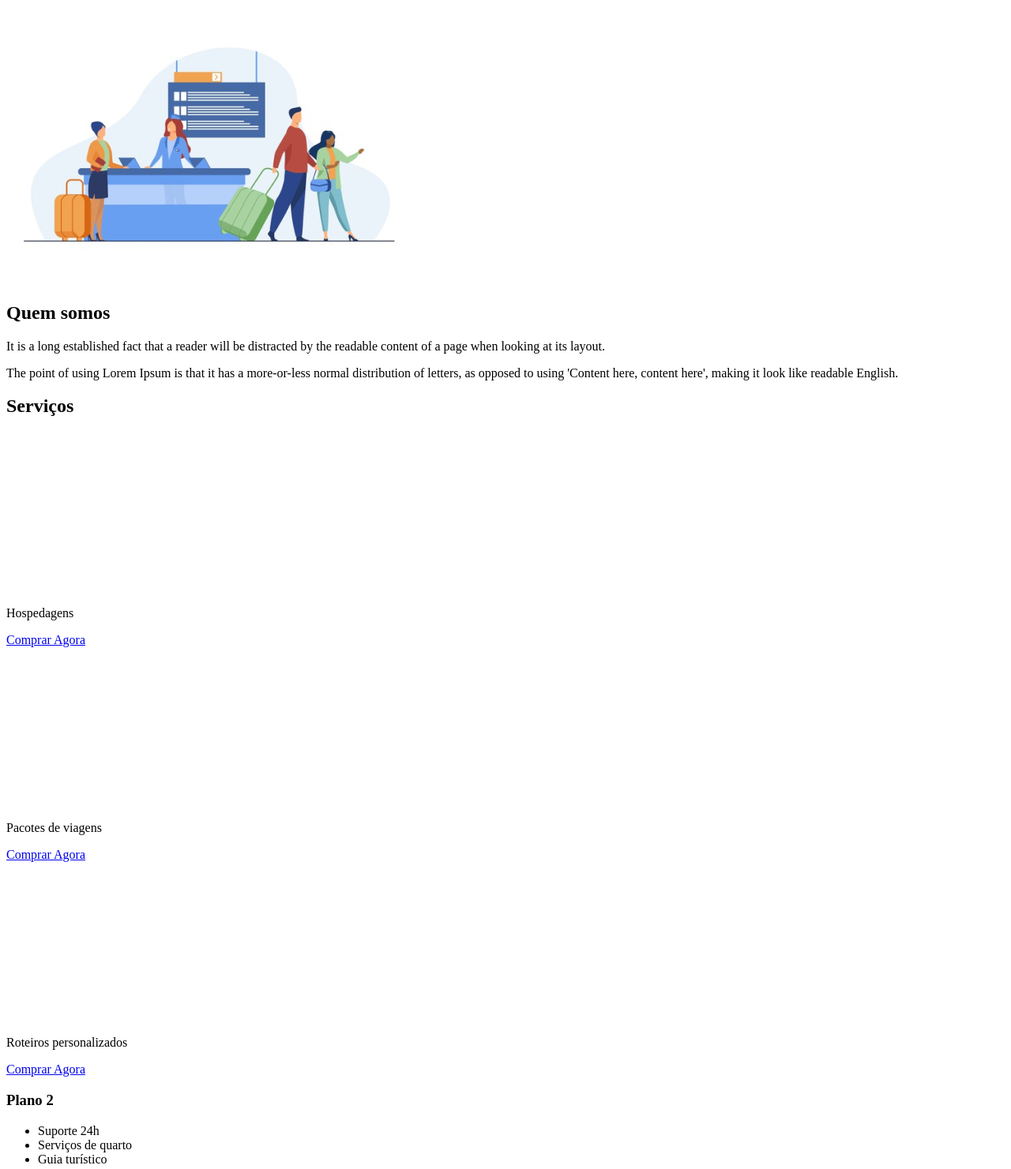
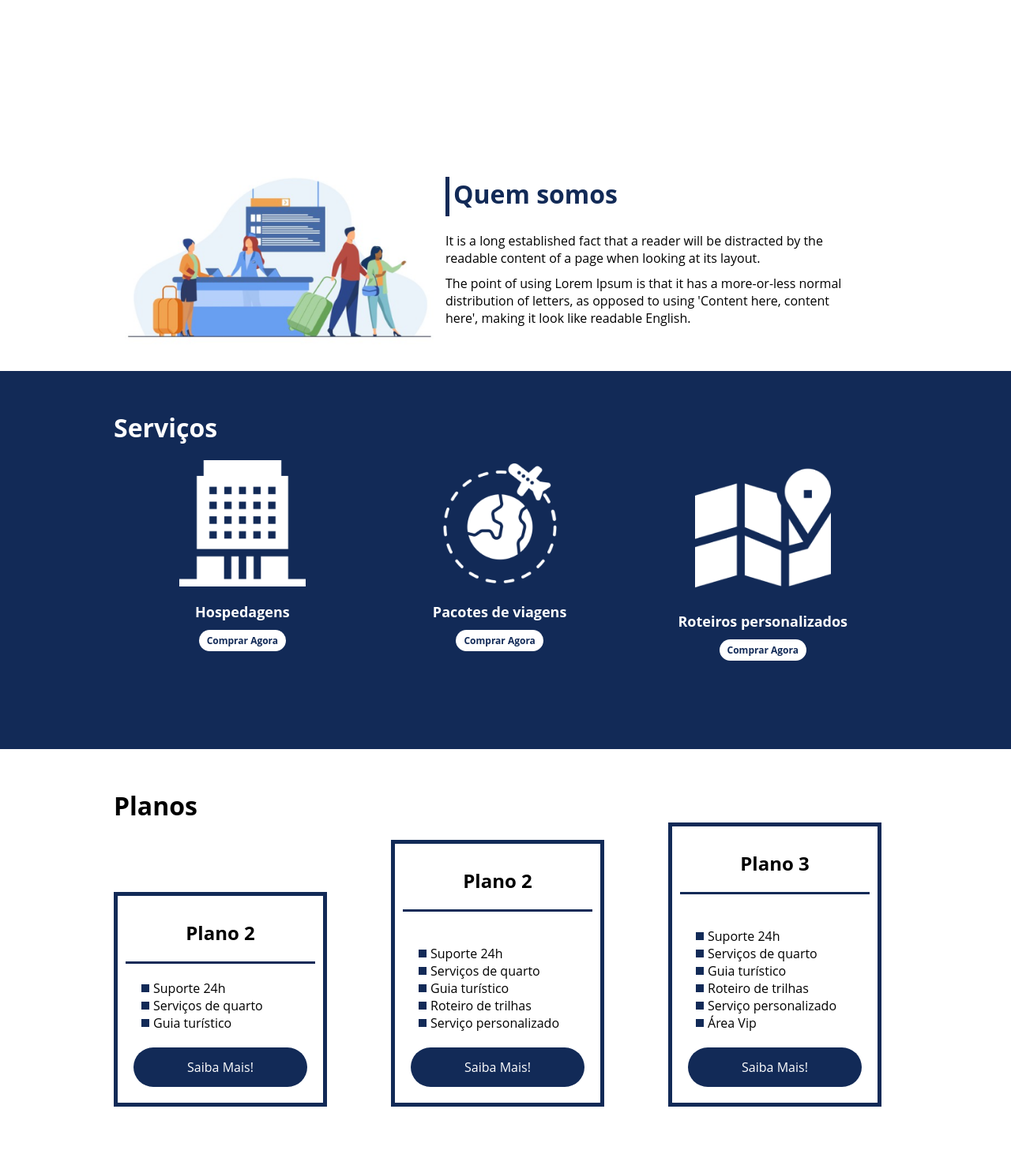
Before and after one commit to CleytonW/Projeto-Flexbox-Dio, a plain HTML site: page project-flexbox-dio-master/flex-projeto/index.html in a window 1280 px wide. Shown: the part 721-2202 px from the top of the page at 79% size. Drawn offline with Linux system fonts and the light colour scheme.

Commit message:
second commit

```diff
--- a/project-flexbox-dio-master/flex-projeto/index.html
+++ b/project-flexbox-dio-master/flex-projeto/index.html
@@ -8,79 +8,85 @@
 </head>
 <body>
     <header>
-        <h1>FlexTurismos</h1>
-        <ul>
+        <div class="flex-container menu">
+            <div><h1>FlexTurismos</h1></div>
+            <ul class="list-items">
                 <li><a href="#quem-somos">Quem Somos</a></li>
                 <li><a href="#servicos">Serviços</a></li>
                 <li><a href="#planos">Planos</a></li>
             </ul>
+        </div>
     </header>
 
-    <div>
-        <div>
+    <div class="flex-container apresentacao">
+        <div class="text-apresentacao">
             <h1>Flex <br>Turismos</h1>
             <p>O melhor serviço para você!</p>
-            <a href="">Saiba Mais!</a>
+            <a href="" class="btn">Saiba Mais!</a>
         </div>
 
-        <div>
+        <div class="flex-container">
             <div><img src="./images/0-main.png" alt="banner de apresentação"></div>
         </div>
     </div>
 
-    <div>
-        <div>
-            <img src="./images/1-quem-somos.png" alt="balcão de atendimento">
-        </div>
-
+    <div class="flex-container" id="quem-somos">
         <div>
             <h2>Quem somos</h2>
             <p>It is a long established fact that a reader will be distracted by the readable content of a page when looking at its layout. </p>
             <p>The point of using Lorem Ipsum is that it has a more-or-less normal distribution of letters, as opposed to using 'Content here, content here', making it look like readable English.</p>
         </div>
+
+        <div>
+            <img src="./images/1-quem-somos.png" alt="balcão de atendimento">
+        </div>
     </div>
 
-    <div>
+    <div class="container-externo">
+        <div class="flex-container" id="servicos">
             <div>
                 <h2>Serviços</h2>
             </div>
-
-        <div>
-            <div>
+            <div  class="list-servicos">
+                <div class="item-servico">
                     <div><img src="./images/icon-2.png" alt="hospedagens"></div>
                     <p>Hospedagens</p>
                     <a href="#">Comprar Agora</a>
                 </div>
 
-            <div>
+                <div class="item-servico">
                 <div><img src="./images/icon-1.png" alt="pacote de viagens"></div>
                 <p>Pacotes de viagens</p>
                 <a href="#">Comprar Agora</a>
                 </div>
 
-            <div>
+                <div class="item-servico">
                     <div><img src="./images/icon-3.png" alt="roteiros personalizados"></div>
                     <p>Roteiros personalizados</p>
                     <a href="#">Comprar Agora</a>
                 </div>
-
+            </div>
         </div>
     </div>
 
-    <div>
+    <div class="flex-container" id="planos">
 
-        <div>
+        <div><h2>Planos</h2></div>
+
+        <div class="list-planos">
+            <div class="item-plano">
                 <h3>Plano 2</h3>
                 <ul>
                     <li>Suporte 24h</li>
                     <li>Serviços de quarto</li>
                     <li>Guia turístico</li>
                 </ul>
-            <a href="#">Saiba Mais!</a>
+                <a href="#" class="btn">Saiba Mais!</a>
             </div>
 
-        <div>
+            <div class="item-plano">
                 <h3>Plano 2</h3>
+                <br>
                 <ul>
                     <li>Suporte 24h</li>
                     <li>Serviços de quarto</li>
@@ -88,11 +94,12 @@
                     <li>Roteiro de trilhas</li>
                     <li>Serviço personalizado</li>
                 </ul>
-            <a href="#">Saiba Mais!</a>
+                <a href="#" class="btn">Saiba Mais!</a>
             </div>
 
-        <div>
+            <div class="item-plano">
                 <h3>Plano 3</h3>
+                <br>
                 <ul>
                     <li>Suporte 24h</li>
                     <li>Serviços de quarto</li>
@@ -101,13 +108,17 @@
                     <li>Serviço personalizado</li>
                     <li>Área Vip</li>
                 </ul>
-            <a href="#">Saiba Mais!</a>
+                <a href="#" class="btn">Saiba Mais!</a>
+            </div>
         </div>
     </div>
 
     <footer>
+        <div class="flex-container footer">
             <p>&copy; 2021 CSS Flexbox</p>
             <p>Desenvolvido por: Seu nome aqui dev</p>
+        </div>
     </footer>
+
 </body>
 </html>
--- a/project-flexbox-dio-master/flex-projeto/style.css
+++ b/project-flexbox-dio-master/flex-projeto/style.css
@@ -0,0 +1,290 @@
+*{
+  margin: 0;
+  padding: 0;
+  font-family: 'Open Sans', sans-serif;
+}
+
+ul{
+  list-style: none;
+  margin: 0;
+  padding: 0;
+}
+
+ul li a{
+  text-decoration: none;
+}
+
+div img {
+  display: block;
+  width: 100%;
+}
+
+.flex-container {
+  display: flex;
+  max-width: 992px;
+  margin: auto;
+  width: 100%;
+  min-width: 320px;
+}
+
+header{
+  background: #122A57;
+  height: 100px;
+  display: flex;
+  align-items: center;
+  color: white;
+}
+
+header .list-items{
+  display: flex;
+  max-width: 260px;
+  width: 100%;
+  justify-content: space-between;
+  align-items: center;
+}
+
+.list-items li a{
+  color: #fff;
+}
+
+header .menu{
+  justify-content: space-between;
+}
+
+.apresentacao {
+  height: 100vh;
+  align-items: center;
+  justify-content: space-between;
+}
+
+.apresentacao .text-apresentacao {
+  min-height: 200px;
+  width: 100%;
+}
+
+.text-apresentacao h1 {
+  color: #122A57;
+  font-size: 48px;
+  margin-bottom: 10px;
+}
+
+.btn {
+  background: #122A57;
+  color: white;
+  text-align: center;
+  border-radius: 30px;
+  display: block;
+  width: 220px;
+  text-decoration: none;
+  height: 50px;
+  line-height: 50px;
+  margin: 10px auto;
+}
+
+#quem-somos {
+  flex-direction: row-reverse;
+  align-items: center;
+  justify-content: space-between;
+}
+
+#quem-somos h2 {
+  font-size: 32px;
+  color: #122A57;
+  display: flex;
+  margin-bottom: 20px;
+}
+
+#quem-somos h2::before {
+  content: '';
+  height: 50px;
+  width: 5px;
+  margin-right: 5px;
+  background-color: #122A57;
+  position: relative;
+}
+
+#quem-somos p {
+  margin-bottom: 10px;
+  width: 90%;
+}
+
+#quem-somos img {
+  min-width: 420px;
+}
+
+.container-externo {
+  background: #122A57;
+  width: 100%;
+}
+
+#servicos {
+  flex-direction: column;
+  padding-top: 50px;
+  padding-bottom: 100px;
+}
+
+#servicos h2 {
+  color: white;
+  font-size: 32px;
+  margin-bottom: 20px;
+}
+
+.list-servicos {
+  display: flex;
+  justify-content: space-around;
+}
+
+.list-servicos .item-servico {
+  text-align: center;
+}
+
+.item-servico a{
+  width: 220px;
+  background-color: white;
+  border-radius: 30px;
+  height: 50px;
+  text-align: center;
+
+  margin-top: 20px;
+  line-height: 50px;
+  padding: 5px 10px;
+
+  color: #122A57;
+  font-size: 12px;
+  text-decoration: none;
+  font-weight: bold;
+}
+
+.item-servico p {
+  font-weight: bold;
+  font-size: 18px;
+  color: white;
+  margin-top: 20px;
+}
+
+.item-servico img {
+  width: 80%;
+  margin: auto;
+}
+
+#planos {
+  flex-direction: column;
+  min-height: 100vh;
+  padding-top: 50px;
+}
+
+#planos h2 {
+  font-size: 32px;
+}
+
+.list-planos {
+  display: flex;
+  align-items: flex-end;
+  justify-content: space-between;
+}
+
+.item-plano {
+  flex: 1;
+  border: 5px solid #122A57;
+  margin-right: 20px;
+  padding: 10px;
+  max-width: 240px;
+}
+
+.item-plano h3 {
+  font-size:  24px;
+  display: flex;
+  flex-direction: column;
+  text-align: center;
+  margin-top: 20px;
+}
+
+.item-plano h3::after {
+  content: '';
+  background-color: #122A57;
+  width: 100%;
+  height: 3px;
+  margin-top:  20px;
+  margin-bottom: 10px;
+}
+
+.item-plano ul {
+  padding: 10px 20px;
+  display: flex;
+  flex-direction: column;
+  margin-bottom: 10px;
+}
+
+.item-plano ul li {
+  display: flex;
+  flex-wrap: nowrap;
+  align-items: center;
+}
+
+.item-plano ul li::before {
+  content: '';
+  width: 10px;
+  height: 10px;
+  background-color: #122A57;
+  margin-right: 5px;
+}
+
+footer {
+  background-color: #122A57;
+  height: 70px;
+  display: flex;
+  align-items: center;
+}
+
+footer .footer {
+  justify-content: space-between;
+  color: white;
+}
+
+/* mobile */
+
+@media(max-width: 992px) {
+  .flex-container{
+    flex-direction: column;
+  }
+
+  .apresentacao {
+    flex-direction: column-reverse;
+  }
+
+  .apresentacao .text-apresentacao {
+    width: 100%;
+  }
+
+  #quem-somos {
+    flex-direction: column-reverse;
+  }
+
+  #quem-somos img {
+    min-width: 320px;
+    margin: auto;
+  }
+
+  .list-servicos {
+    flex-direction: column;
+  }
+
+  .item-servico img {
+    width: 50%;
+    margin: auto;
+  }
+
+  .list-planos {
+    flex-direction: column;
+    align-items: flex-start;
+    margin-bottom: 20px;
+  }
+
+  .list-planos .item-plano {
+    max-width: 90%;
+    margin: auto;
+    width: 100%;
+    margin-bottom: 20px;
+  }
+
+}
```
Lines whose indentation alone changed are shown as unchanged.
